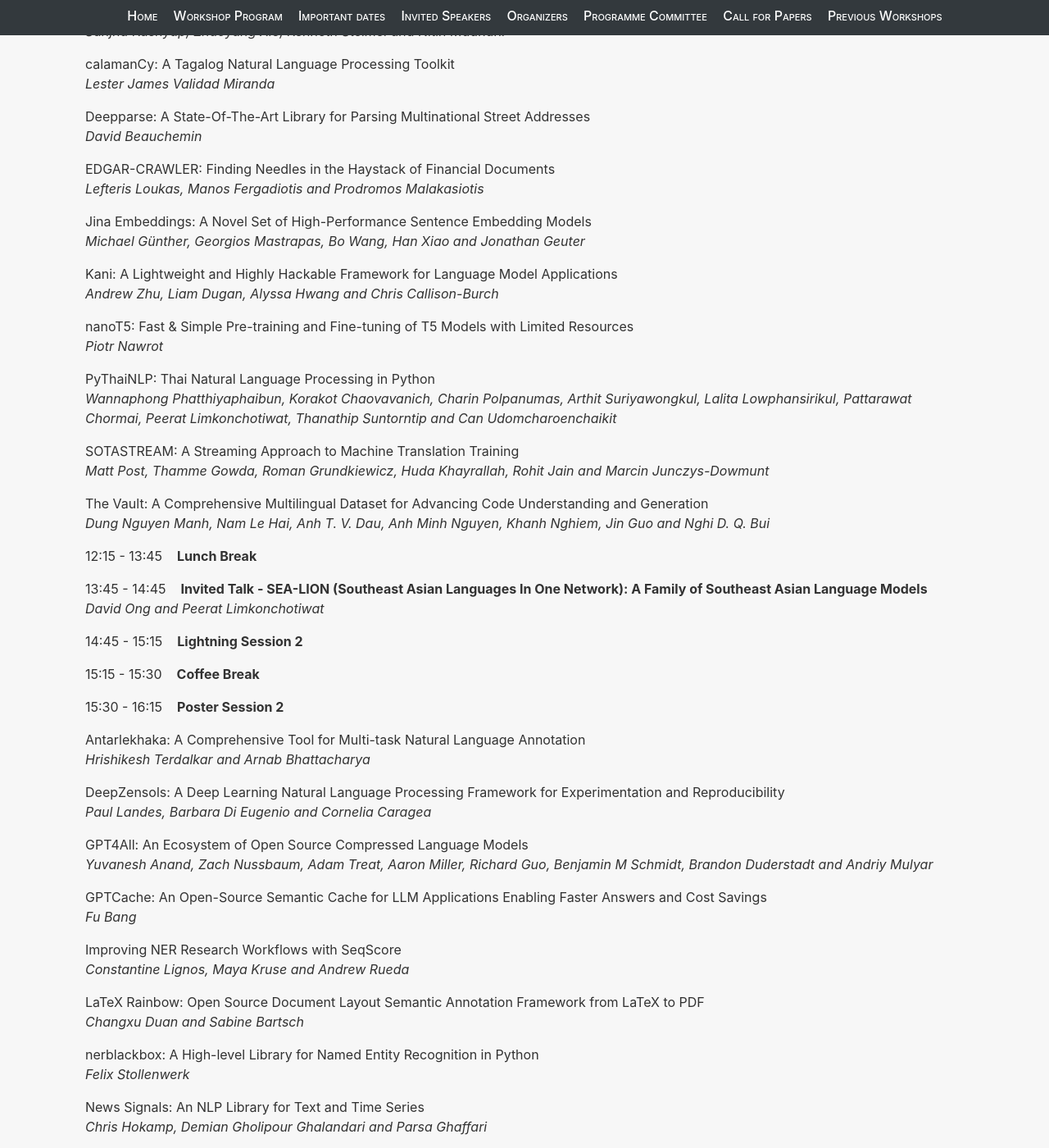
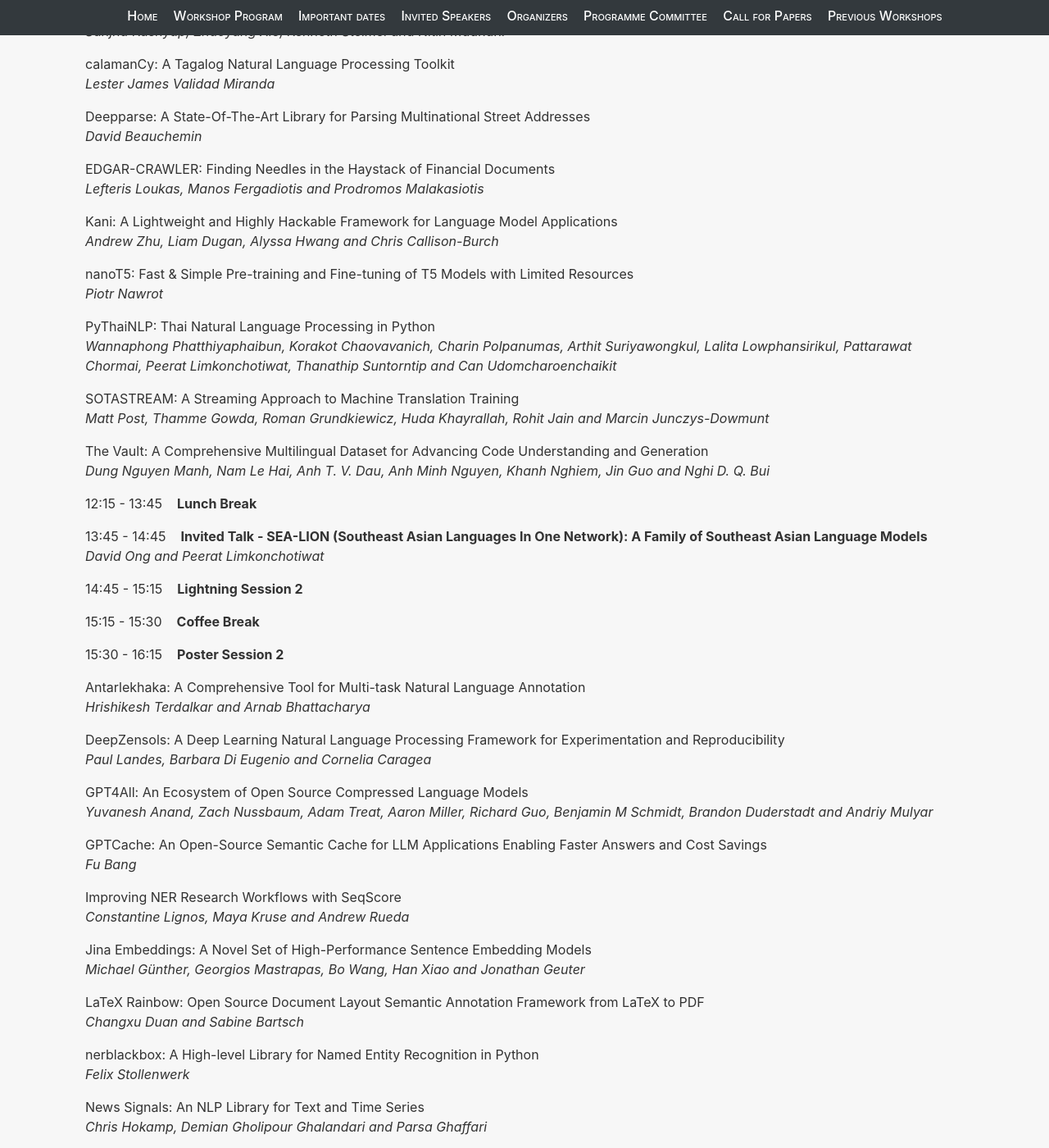
Before and after one commit to nlposs/nlposs.github.io, a Jekyll site: the page built from 2023/index.md, in a window 1280 px wide and 1400 px high, scrolled down 5586 px. Shown: the whole window at 82% size. Built offline with Jekyll 4.4.1, drawn with Linux system fonts in a browser that asks for light colours; part of the change alters nothing that is shown.

```diff
--- a/2023/index.md
+++ b/2023/index.md
@@ -168,9 +168,6 @@ The timezone for the program schedule below are in **Singapore Time (GMT +8)**.
 <p>EDGAR-CRAWLER: Finding Needles in the Haystack of Financial Documents<br>
 <em>Lefteris Loukas, Manos Fergadiotis and Prodromos Malakasiotis</em></p>
 
-<p>Jina Embeddings: A Novel Set of High-Performance Sentence Embedding Models<br>
-<em>Michael Günther, Georgios Mastrapas, Bo Wang, Han Xiao and Jonathan Geuter</em></p>
-
 <p>Kani: A Lightweight and Highly Hackable Framework for Language Model Applications<br>
 <em>Andrew Zhu, Liam Dugan, Alyssa Hwang and Chris Callison-Burch</em></p>
 
@@ -213,6 +210,9 @@ The timezone for the program schedule below are in **Singapore Time (GMT +8)**.
 
 <p>Improving NER Research Workflows with SeqScore<br>
 <em>Constantine Lignos, Maya Kruse and Andrew Rueda</em></p>
+
+<p>Jina Embeddings: A Novel Set of High-Performance Sentence Embedding Models<br>
+<em>Michael Günther, Georgios Mastrapas, Bo Wang, Han Xiao and Jonathan Geuter</em></p>
 
 <p>LaTeX Rainbow: Open Source Document Layout Semantic Annotation Framework from LaTeX to PDF<br>
 <em>Changxu Duan and Sabine Bartsch</em></p>
```
